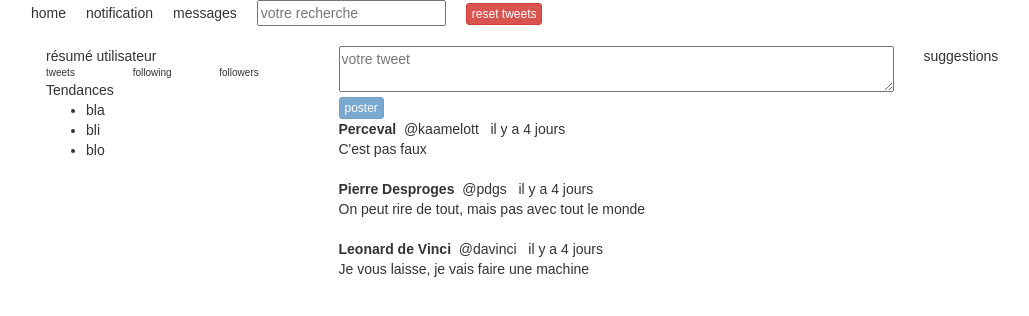
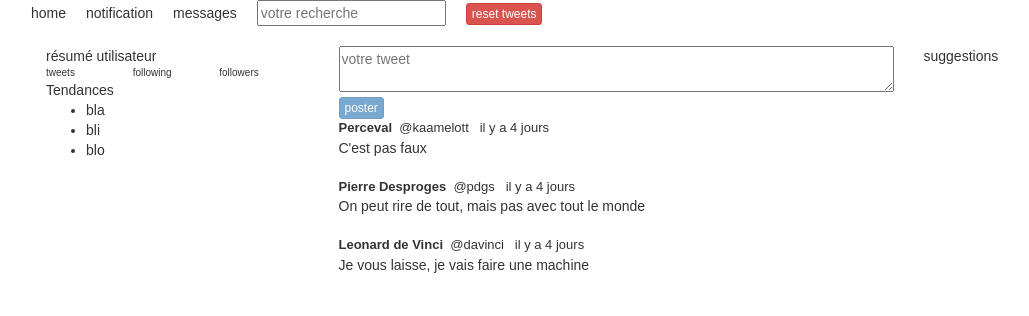
Before and after one commit to codeconcept/tweact, a React (Create React App) app: page / in a window 1280 px wide. Shown: the top 316 px of the page, without its empty margins (24-1053 px from the left). Built offline with nearby package versions, Linux system fonts and the light colour scheme.

Commit message:
externalizing function used by render()

```diff
--- a/src/App.css
+++ b/src/App.css
@@ -38,3 +38,7 @@
 .vertical-spacer {
   margin-bottom: 20px;
 }
+
+.small {
+  font-size: small;
+}
--- a/src/components/AllTweets.js
+++ b/src/components/AllTweets.js
@@ -1,18 +1,16 @@
 import React from 'react';
 import Tweet from './Tweet';
+
+const createTweetFromProps = (tweet) => {
+    return (<Tweet key={tweet.id} name={tweet.name} handle={tweet.handle} text={tweet.text} date={tweet.date} />);
+}
 
 const AllTweets = (props) => {
     return (
         <div>
             {
                 Object.keys(props.tweets)
-                      .map(t => <Tweet key={props.tweets[t].id}
-                                        name={props.tweets[t].name}
-                                        handle={props.tweets[t].handle}
-                                        text={props.tweets[t].text}
-                                        date={props.tweets[t].date}
-
-                                />)
+                      .map(t => createTweetFromProps(props.tweets[t]))
             }
         </div>
     );
--- a/src/components/Tweet.js
+++ b/src/components/Tweet.js
@@ -9,7 +9,7 @@ class Tweet extends React.Component {
         console.log(distanceInWordsToNow(new Date(this.props.date), {locale: frLocale}));
         return (
             <div className='vertical-spacer'>
-                <div>
+                <div className='small'>
                     <b>{this.props.name}</b> &nbsp;
                     {this.props.handle}  &nbsp;
                     il y a {distanceInWordsToNow(new Date(this.props.date), {locale: frLocale})} &nbsp;
```
